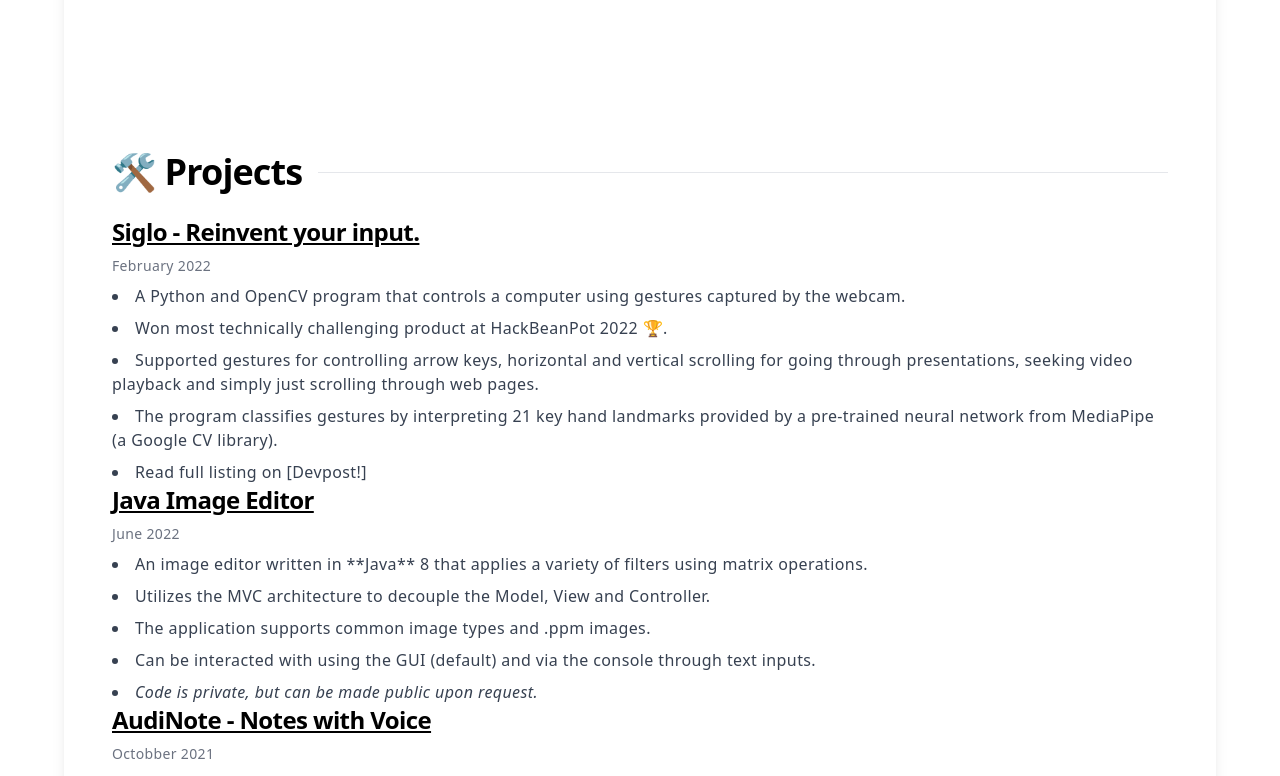
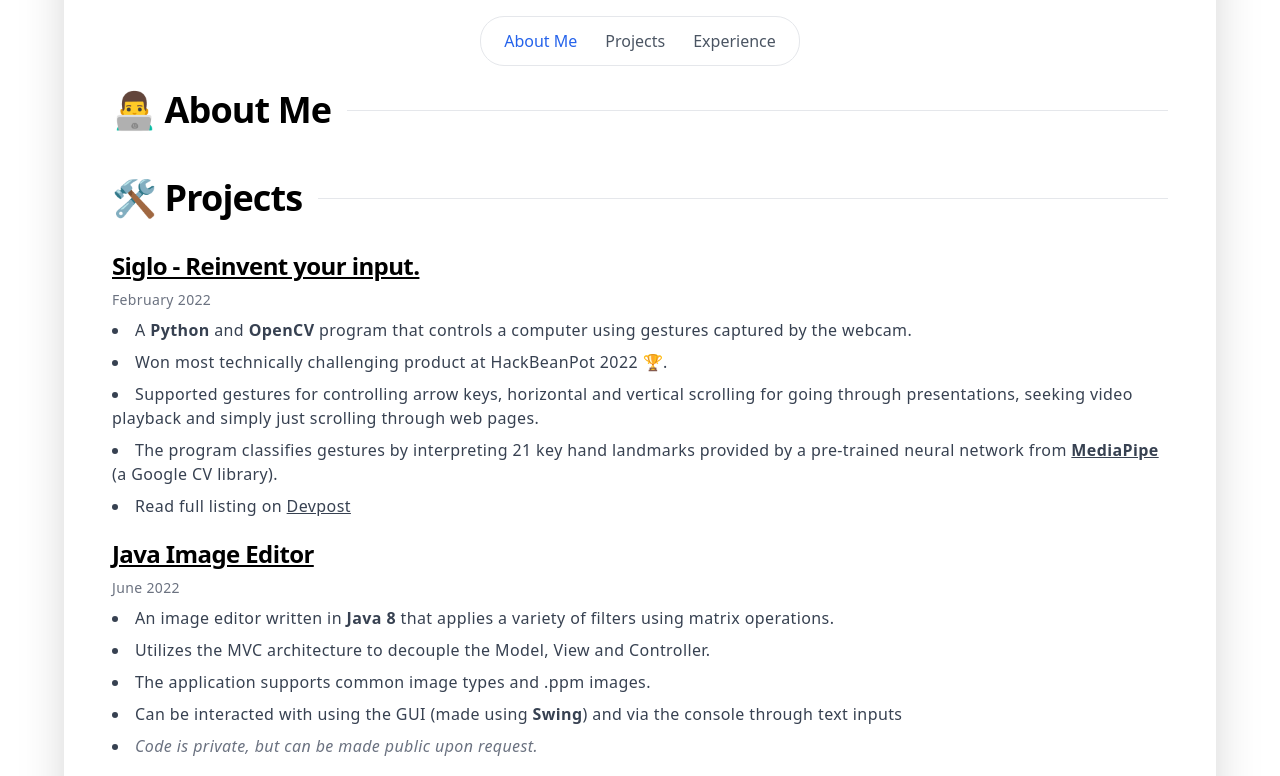
Before and after one commit to Suraj-Ram/suraj-portfolio, a React (Create React App) app: page / in a window 1280 px wide. Shown: the part 300-1076 px from the top of the page. Built offline with nearby package versions, Linux system fonts and the light colour scheme.

Commit message:
Created typo. utils. and created nav bar

```diff
--- a/src/App.js
+++ b/src/App.js
@@ -6,6 +6,8 @@ import Footer from "./components/Footer";
 import Hero from "./components/Hero";
 import PhotoHero from "./components/PhotoHero";
 import Projects2 from "./components/Projects2";
+import NavCluster from "./components/NavCluster";
+import AboutMe from "./components/AboutMe";
 
 function App() {
 
@@ -13,9 +15,11 @@ function App() {
     <>
     {/* <Header/> */}
     {/* Maybe add shadow for the container */}
-    <div className="container mx-auto p-8  md:mt-12 shadow-lg md:max-w-5xl xl:max-w-6xl">
+    <div className="container mx-auto p-8  md:mt-12 shadow-2xl rounded-lg md:max-w-5xl xl:max-w-6xl md:mb-8">
       {/* <Hero/> */}
       <PhotoHero/>
+      <NavCluster/>
+      <AboutMe/>
       <Projects2/>
 
     </div>
--- /dev/null
+++ b/src/components/AboutMe.jsx
@@ -0,0 +1,14 @@
+import React from 'react'
+import { PrimaryHeading } from './TypoUtils'
+
+function AboutMe() {
+  return (
+    <div className='mx-4'>
+        <PrimaryHeading text={"👨‍💻 About Me"}></PrimaryHeading>
+
+
+    </div>
+  )
+}
+
+export default AboutMe
--- /dev/null
+++ b/src/components/NavCluster.jsx
@@ -0,0 +1,47 @@
+import React from 'react'
+
+function NavItem({name, link, active}) {
+  let calculatedClass =  "text-gray-600 px-2 py-3 hover:text-blue-600"
+  if (active) {
+    calculatedClass = calculatedClass + " " + "text-blue-600"
+  }
+
+  return <button className={calculatedClass}>{name}</button>
+
+
+
+
+}
+
+function NavCluster() {
+
+  const navItems = [
+    {
+      id: 0,
+      name: "About Me",
+      link: "/"
+    },
+    {
+      id: 1,
+      name: "Projects",
+      link: "/projects"
+    },
+    {
+      id: 2,
+      name: "Experience",
+      link: "/experience"
+    }
+  ]
+
+  return (
+    <div className='flex justify-center items-center mx-auto md:gap-1 lg:gap-3 border max-w-xs rounded-3xl'>
+      <NavItem name={"About Me"} active/>
+      <NavItem name={"Projects"}/>
+      <NavItem name={"Experience"}/>
+      {/* {navItems.map(item => <NavItem name={item.name} link={item.link}/>)} */}
+      {/* NavCluster */}
+    </div>
+  )
+}
+
+export default NavCluster
--- a/src/components/PhotoHero.jsx
+++ b/src/components/PhotoHero.jsx
@@ -13,7 +13,7 @@ function Headshot({ picture }) {
 function PhotoHero() {
   return (
     <>
-      <div className="flex flex-col md:flex-row justify-between md:mx-4 mb-12 lg:mb-40">
+      <div className="flex flex-col md:flex-row justify-between md:mx-4 mb-12 items-center">
 
         <div className="flex flex-col max-w-xl gap-2 order-2">
           <span className="text-lg text-gray-400 ">Hi, I'm 👋</span>
--- a/src/components/Projects2.jsx
+++ b/src/components/Projects2.jsx
@@ -1,54 +1,7 @@
 import React from "react";
 import projectsList from "../content/projects";
+import {PrimaryHeading, SecondaryHeading, UnorderedList, ListItem, LinkWrapper} from "./TypoUtils"
 
-function PrimaryHeading({ text }) {
-  return (
-    <div className="flex">
-      <div class="flex items-center w-full mb-6 mt-3 lg:mt-6">
-        <span class="flex-shrink mr-4 font-bold text-2xl md:text-3xl lg:text-4xl tracking-tight">
-          {text}
-        </span>
-        <div class="flex-grow border-t border-gray-200"></div>
-      </div>
-    </div>
-  );
-}
-
-function SecondaryHeading({ text }) {
-  return (
-    <div className="flex">
-      <div class="flex items-center w-full">
-        <span class="flex-shrink mr-4 font-semibold text-xl md:text-2xl lg:text-2xl tracking-tight">
-          {text}
-        </span>
-      </div>
-    </div>
-  );
-}
-
-function UnorderedList({ children }) {
-  return (
-    <ul className=" space-y-1 md:space-y-2 list-disc list-inside text-gray-700 text-md tracking-wide">
-      {children}
-    </ul>
-  );
-}
-
-function ListItem({ children }) {
-  return <li className="">{children}</li>;
-}
-
-function LinkWrapper({ children, link }) {
-  return (
-    <a
-      href={link}
-      target="_blank"
-      className="underline hover:text-blue-600 cursor-pointer"
-    >
-      {children}
-    </a>
-  );
-}
 
 function ProjectDate({ children }) {
   return (
@@ -60,7 +13,7 @@ function ProjectDate({ children }) {
 
 function Project({ projectContent }) {
   return (
-    <>
+    <div className="md:mb-1 lg:mb-3">
       <LinkWrapper>
         <SecondaryHeading text={projectContent.title} />
       </LinkWrapper>
@@ -70,7 +23,7 @@ function Project({ projectContent }) {
           <ListItem>{item}</ListItem>
         ))}
       </UnorderedList>
-    </>
+    </div>
   );
 }
 
--- /dev/null
+++ b/src/components/TypoUtils.jsx
@@ -0,0 +1,59 @@
+function PrimaryHeading({ text }) {
+  return (
+    <div className="flex">
+      <div class="flex items-center w-full mb-6 mt-3 lg:mt-6">
+        <span class="flex-shrink mr-4 font-bold text-2xl md:text-3xl lg:text-4xl tracking-tight">
+          {text}
+        </span>
+        <div class="flex-grow border-t border-gray-200"></div>
+      </div>
+    </div>
+  );
+}
+
+function SecondaryHeading({ text }) {
+  return (
+    <div className="flex">
+      <div class="flex items-center w-full mt-2 ">
+        <span class="flex-shrink mr-4 font-semibold text-xl md:text-2xl lg:text-2xl tracking-tight">
+          {text}
+        </span>
+      </div>
+    </div>
+  );
+}
+
+function UnorderedList({ children }) {
+  return (
+    <ul className=" space-y-1 md:space-y-2 list-disc list-inside text-gray-700 text-md tracking-wide">
+      {children}
+    </ul>
+  );
+}
+
+function ListItem({ children }) {
+  return <li className="">{children}</li>;
+}
+
+function LinkWrapper({ children, link }) {
+  return (
+    <a
+      href={link}
+      target="_blank"
+      className="underline hover:text-blue-600 cursor-pointer"
+    >
+      {children}
+    </a>
+  );
+}
+
+function S({children}) {
+    return <span className="font-bold tracking-wide">{children}</span>
+}
+
+function Italics({children}) {
+    return <span className="italic text-gray-500">{children}</span>
+}
+
+
+export {PrimaryHeading, SecondaryHeading, UnorderedList, ListItem, LinkWrapper, S, Italics}
--- a/src/content/projects.js
+++ b/src/content/projects.js
@@ -1,18 +1,34 @@
+import { S, LinkWrapper, Italics } from "../components/TypoUtils";
+
 const projects = [
   {
     id: 0,
     title: "Siglo - Reinvent your input.",
     date: "February 2022",
     listDescription: [
-      "A Python and OpenCV program that controls a computer using gestures captured by the webcam.",
+      <span>
+        A <S>Python</S> and <S>OpenCV</S> program that controls a computer using
+        gestures captured by the webcam.
+      </span>,
       "Won most technically challenging product at HackBeanPot 2022 🏆.",
       `Supported gestures for controlling arrow keys, horizontal and vertical scrolling for going
             through presentations, seeking video playback and simply just scrolling through web pages.`,
-      `The program classifies gestures by interpreting 21 key hand landmarks provided by a pre-trained
-            neural network from MediaPipe (a Google CV library).`,
       <span>
-        Read full listing on <a href="#">[Devpost!]</a>
-      </span>
+        The program classifies gestures by interpreting 21 key hand landmarks
+        provided by a pre-trained neural network from{" "}
+        <S>
+          <LinkWrapper link={"https://google.github.io/mediapipe/"}>
+            MediaPipe
+          </LinkWrapper>
+        </S>{" "}
+        (a Google CV library).
+      </span>,
+      <span>
+        Read full listing on{" "}
+        <LinkWrapper link={"https://devpost.com/software/siglo"}>
+          Devpost
+        </LinkWrapper>
+      </span>,
     ],
   },
   {
@@ -20,22 +36,37 @@ const projects = [
     title: "Java Image Editor",
     date: "June 2022",
     listDescription: [
-        "An image editor written in **Java** 8 that applies a variety of filters using matrix operations.",
-        "Utilizes the MVC architecture to decouple the Model, View and Controller.",
-        "The application supports common image types and .ppm images.",
-        "Can be interacted with using the GUI (default) and via the console through text inputs.",
-        <em>Code is private, but can be made public upon request.</em>
-    ]
+      <span>
+        An image editor written in <S>Java 8</S> that applies a variety of
+        filters using matrix operations.
+      </span>,
+      "Utilizes the MVC architecture to decouple the Model, View and Controller.",
+      "The application supports common image types and .ppm images.",
+      <span>
+        Can be interacted with using the GUI (made using <S>Swing</S>) and via
+        the console through text inputs
+      </span>,
+      <Italics>Code is private, but can be made public upon request.</Italics>,
+    ],
   },
   {
     id: 2,
     title: "AudiNote - Notes with Voice",
     date: "Octobber 2021",
     listDescription: [
-        <span>A minimalist note-taking web app, written in **Javascript**, that transcribes spoken notes using the <a href="https://developer.mozilla.org/en-US/docs/Web/API/SpeechRecognition">Web Speech API.</a></span>,
-        <span>It stores a collection of notes that can be modified in the future and persists them in the  LocalStorage.</span>
-    ]
-  }
+      <span>
+        A minimalist note-taking web app, written in <S>Javascript</S>, that
+        transcribes spoken notes using the{" "}
+        <S>
+            <LinkWrapper link="https://developer.mozilla.org/en-US/docs/Web/API/Web_Speech_API">Web Speech API</LinkWrapper>
+        </S>
+      </span>,
+      <span>
+        It stores a collection of notes that can be modified in the future and
+        persists them in the LocalStorage.
+      </span>,
+    ],
+  },
 ];
 
 export default projects;
```
